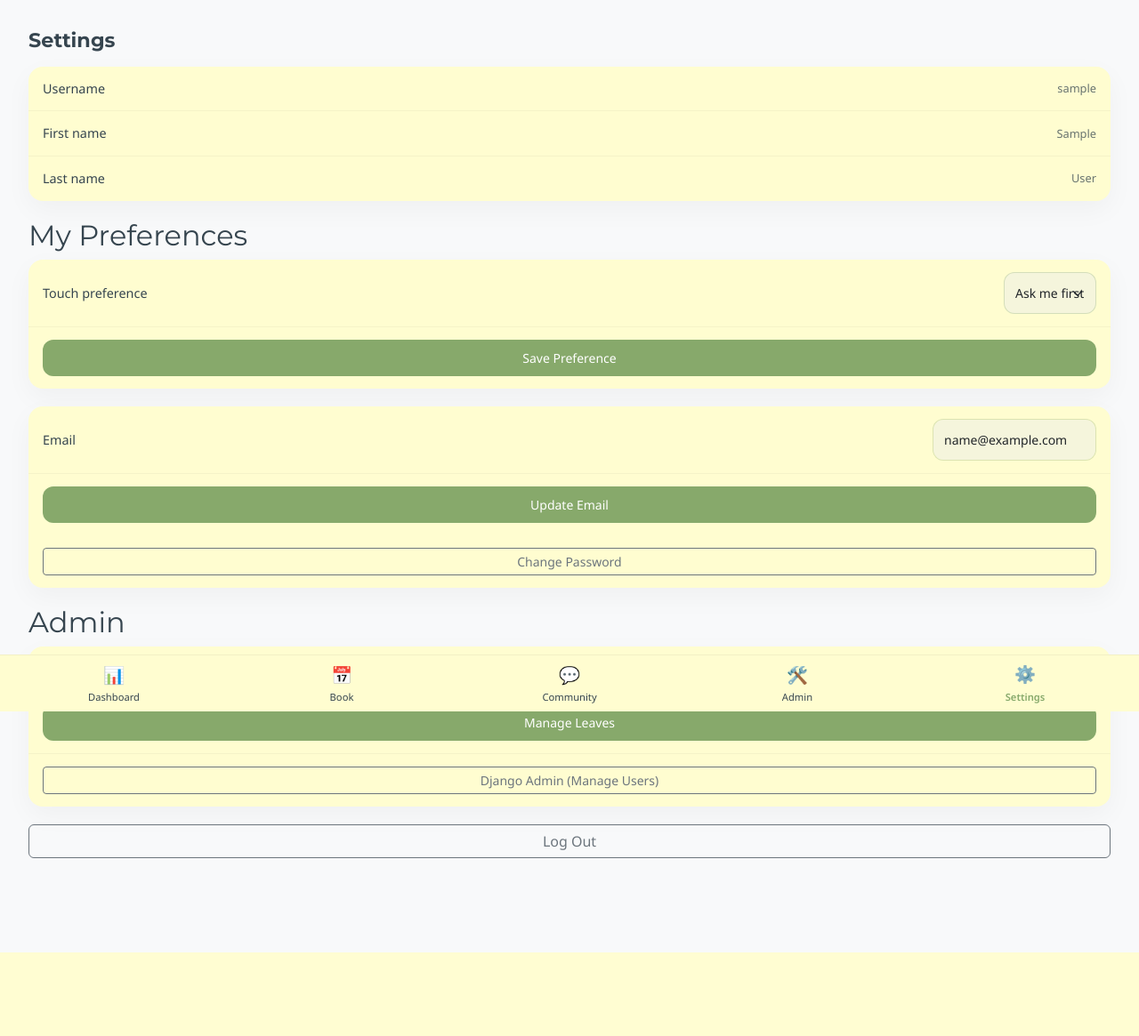
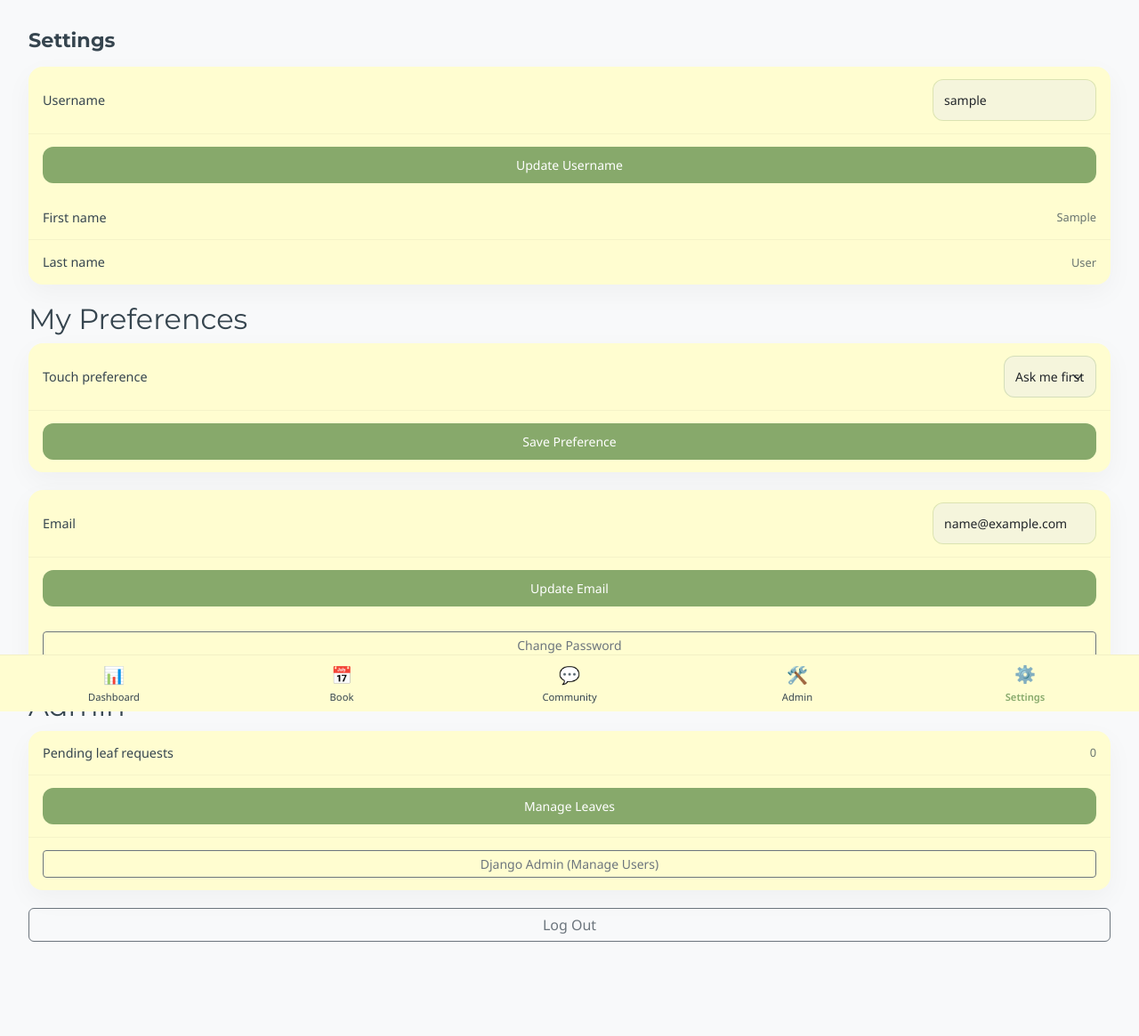
Before and after one commit to Heraniously/wellness_app, a Django app: page /settings/ in a window 1280 px wide. Shown: the whole page at 89% size. Before the commit the page ends 1071 px from the top, so only its background shows below. Run offline with Django 5.2, Linux system fonts and the light colour scheme; the visitor is signed in with stand-in values (Sample User, id 1); data comes from the database, SQL or seed files in the repository; data that the repository does not hold is empty; parts of the project's set-up code (start-up, migrations or seed data) failed here and were passed over.

Commit message:
Let users change their username

```diff
--- a/scheduling/templates/scheduling/class_list.html
+++ b/scheduling/templates/scheduling/class_list.html
@@ -8,7 +8,8 @@ Available Classes
 <h2 class="mb-4">Available Classes</h2>
 <div class="row">
     {% for class in classes %}
-    <div class="col-md-6 col-lg-4 mb-4"> <div class="card h-100 shadow-sm border-0">
+    <div class="col-md-6 col-lg-4 mb-4">
+        <div class="card h-100 shadow-sm border-0">
             <div class="card-body">
                 <div class="d-flex justify-content-between align-items-start mb-2">
                     <h5 class="card-title text-primary mb-0">{{ class.title }}</h5>
@@ -25,7 +26,8 @@ Available Classes
                     {% endif %}
                 </p>
                 <p class="card-text mb-1"><strong>Date:</strong> {{ class.start_time|date:"D, M d" }}</p>
-                <p class="card-text mb-1"><strong>Time:</strong> {{ class.start_time|date:"H:i" }} - {{ class.end_time|date:"H:i" }}</p>
+                <p class="card-text mb-1"><strong>Time:</strong> {{ class.start_time|date:"H:i" }} - {{
+                    class.end_time|date:"H:i" }}</p>
                 <p class="card-text text-muted mb-3">
                     {% if class.is_full %}
                     <span class="text-danger fw-bold">Fully Booked</span>
--- a/scheduling/templates/scheduling/settings.html
+++ b/scheduling/templates/scheduling/settings.html
@@ -5,10 +5,19 @@
 
   <!-- My Profile -->
   <div class="settings-group">
-    <div class="settings-row">
-      <div class="settings-label">Username</div>
-      <div class="settings-value">{{ request.user.username }}</div>
-    </div>
+    <form method="post" class="w-100">
+      {% csrf_token %}
+      <input type="hidden" name="action" value="update_username">
+      <div class="settings-row">
+        <div class="settings-label">Username</div>
+        <div class="settings-value" style="max-width: 60%;">
+          <input type="text" name="username" value="{{ request.user.username }}" class="form-control form-control-sm">
+        </div>
+      </div>
+      <div class="settings-row">
+        <button type="submit" class="btn btn-primary btn-sm w-100">Update Username</button>
+      </div>
+    </form>
     <div class="settings-row">
       <div class="settings-label">First name</div>
       <div class="settings-value">{{ request.user.first_name|default:"-" }}</div>
--- a/scheduling/views.py
+++ b/scheduling/views.py
@@ -597,6 +597,19 @@ def settings_view(request):
             request.user.save()
             messages.success(request, "Email updated.")
 
+    if request.method == 'POST' and request.POST.get('action') == 'update_username':
+        new_username = (request.POST.get('username') or '').strip()
+        if not new_username:
+            messages.error(request, "Username cannot be empty.")
+        elif new_username == request.user.username:
+            messages.info(request, "Username is unchanged.")
+        elif User.objects.filter(username__iexact=new_username).exclude(id=request.user.id).exists():
+            messages.error(request, "That username is already taken.")
+        else:
+            request.user.username = new_username
+            request.user.save()
+            messages.success(request, "Username updated.")
+
     if request.method == 'POST' and request.POST.get('action') == 'update_touch_preference':
         touch_preference = request.POST.get('touch_preference')
         if touch_preference in {'yes', 'no', 'ask'}:
```
Lines whose indentation alone changed are shown as unchanged.
